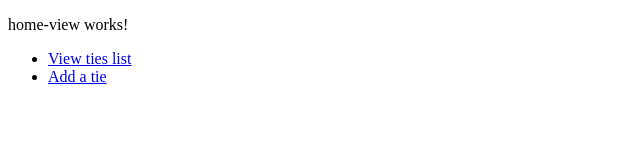
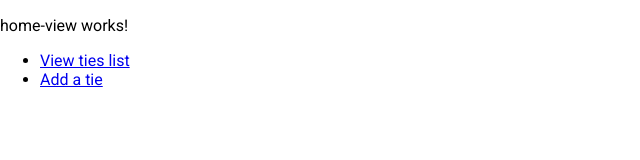
Before and after one commit to supdegrave/shibari-notes, an Angular app in the folder client/: page / in a window 1280 px wide. Shown: the top 160 px of the page, without its empty margins (0-640 px from the left). Built offline with nearby package versions, Linux system fonts and the light colour scheme.

Commit message:
ng add @angular/material

```diff
--- a/client/angular.json
+++ b/client/angular.json
@@ -23,6 +23,7 @@
               "src/assets"
             ],
             "styles": [
+              "./node_modules/@angular/material/prebuilt-themes/indigo-pink.css",
               "src/styles.css"
             ],
             "scripts": []
@@ -72,6 +73,7 @@
             "tsConfig": "src/tsconfig.spec.json",
             "karmaConfig": "src/karma.conf.js",
             "styles": [
+              "./node_modules/@angular/material/prebuilt-themes/indigo-pink.css",
               "src/styles.css"
             ],
             "scripts": [],
--- a/client/package.json
+++ b/client/package.json
@@ -12,15 +12,18 @@
   "private": true,
   "dependencies": {
     "@angular/animations": "^6.1.0",
+    "@angular/cdk": "~7.2.0",
     "@angular/common": "^6.1.0",
     "@angular/compiler": "^6.1.0",
     "@angular/core": "^6.1.0",
     "@angular/forms": "^6.1.0",
     "@angular/http": "^6.1.0",
+    "@angular/material": "^7.2.0",
     "@angular/platform-browser": "^6.1.0",
     "@angular/platform-browser-dynamic": "^6.1.0",
     "@angular/router": "^6.1.0",
     "core-js": "^2.5.4",
+    "hammerjs": "^2.0.8",
     "rxjs": "~6.2.0",
     "zone.js": "~0.8.26"
   },
--- a/client/src/app/app.module.ts
+++ b/client/src/app/app.module.ts
@@ -8,6 +8,7 @@
 import { LoginViewComponent } from './views/login-view/login-view.component';
 import { TieViewComponent } from './views/tie-view/tie-view.component';
 import { TiesViewComponent } from './views/ties-view/ties-view.component';
+import { BrowserAnimationsModule } from '@angular/platform-browser/animations';
 
 @NgModule({
     declarations: [
@@ -20,7 +21,8 @@
     imports: [
         BrowserModule,
         RoutingModule,
-        HttpClientModule
+        HttpClientModule,
+        BrowserAnimationsModule
     ],
     providers: [],
     bootstrap: [
--- a/client/src/index.html
+++ b/client/src/index.html
@@ -8,6 +8,8 @@
 
     <meta name="viewport" content="width=device-width, initial-scale=1">
     <link rel="icon" type="image/x-icon" href="favicon.ico">
+    <link href="https://fonts.googleapis.com/css?family=Roboto:300,400,500" rel="stylesheet">
+    <link href="https://fonts.googleapis.com/icon?family=Material+Icons" rel="stylesheet">
 </head>
 
 <body>
--- a/client/src/main.ts
+++ b/client/src/main.ts
@@ -1,3 +1,4 @@
+import 'hammerjs';
 import { enableProdMode } from '@angular/core';
 import { platformBrowserDynamic } from '@angular/platform-browser-dynamic';
 
--- a/client/src/styles.css
+++ b/client/src/styles.css
@@ -1 +1,4 @@
 /* You can add global styles to this file, and also import other style files */
+
+html, body { height: 100%; }
+body { margin: 0; font-family: Roboto, "Helvetica Neue", sans-serif; }
```
Also changed, not shown: 1 other file (tests, documents, lock files or other folders).
